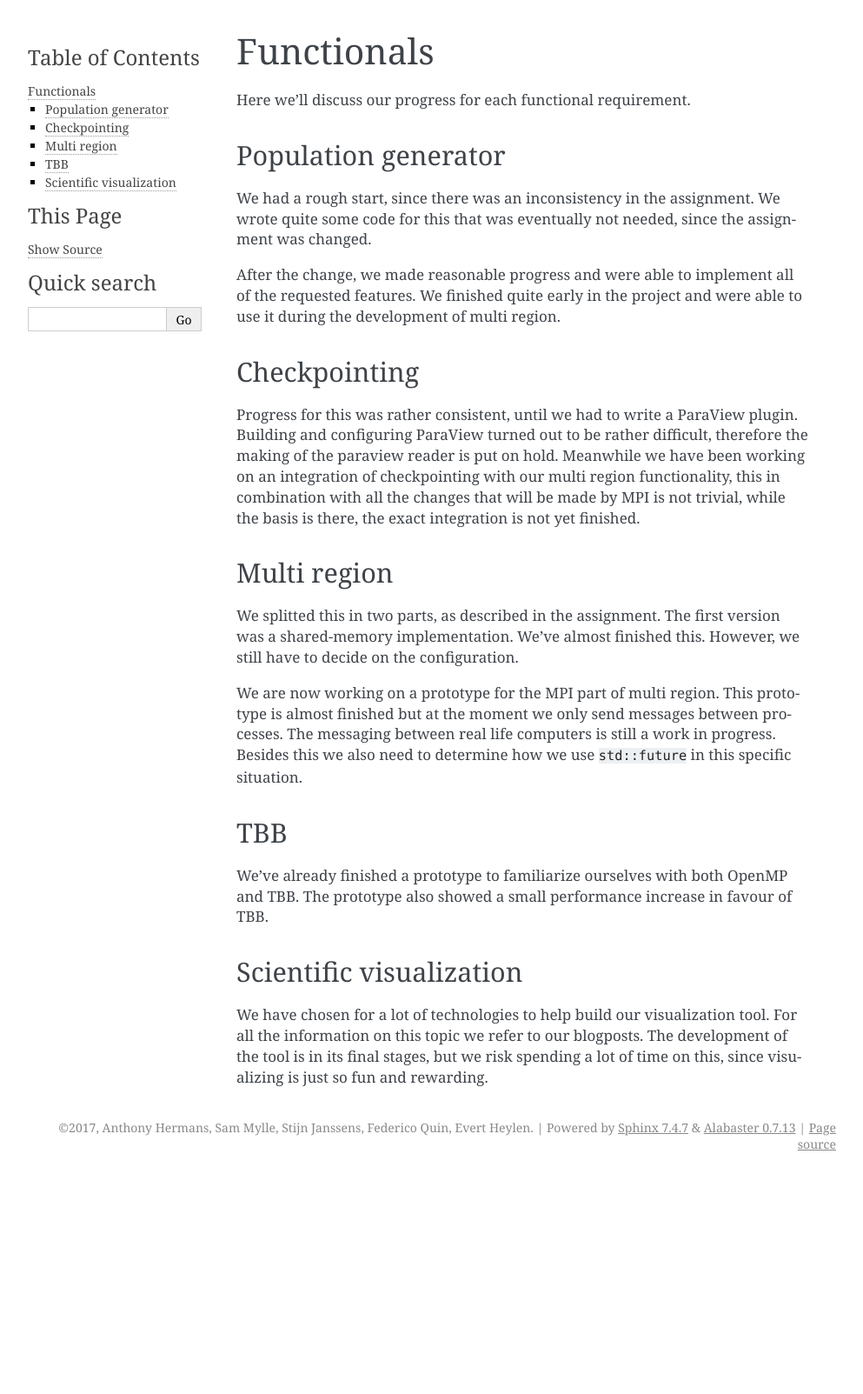
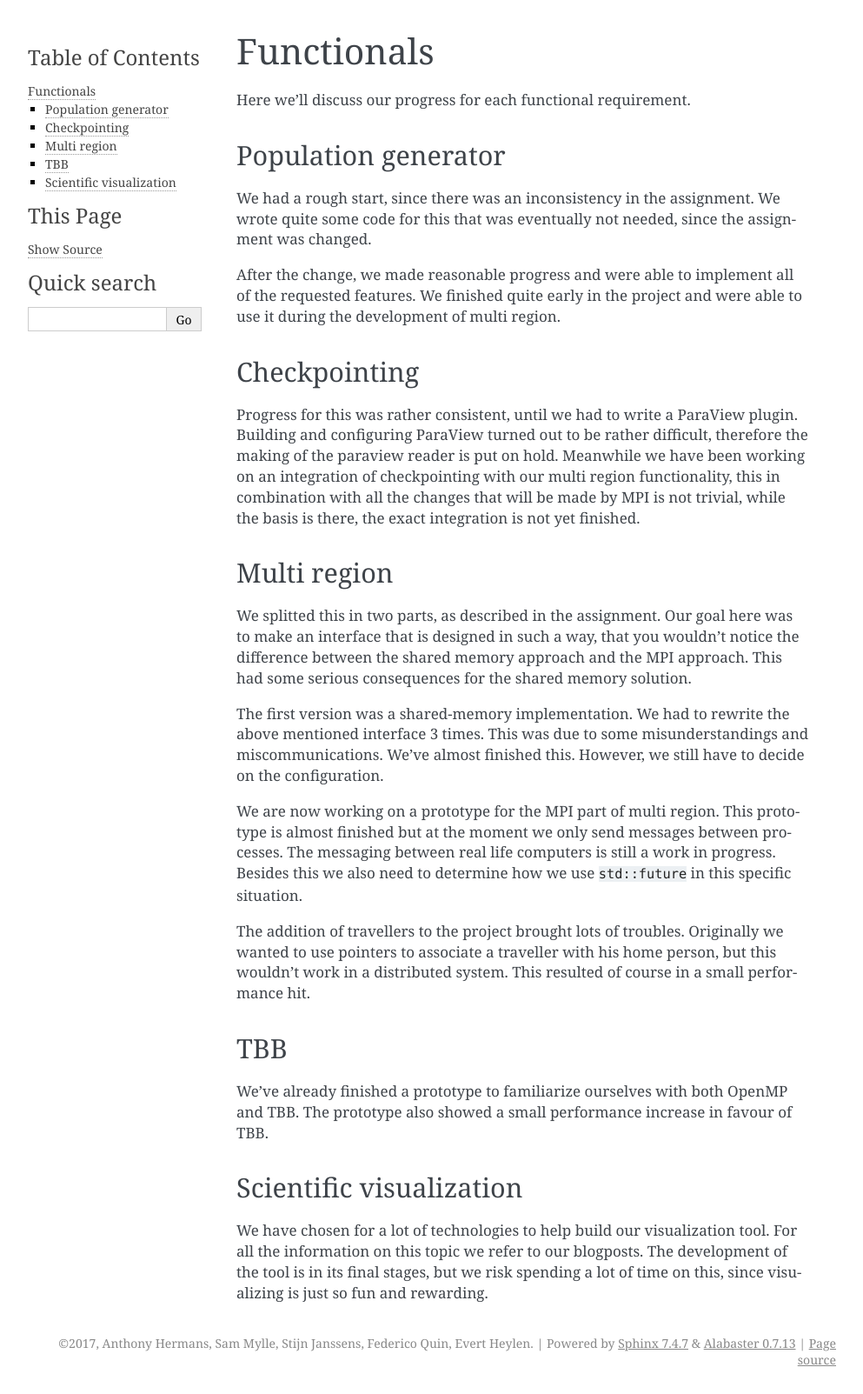
Before and after one commit to Stride-Apollo/Stride-Report, a Sphinx documentation site: the page built from source/functionals.rst, in a window 1280 px wide. Shown: the whole page at 87% size, without its empty margins (148-1141 px from the left). Built offline with Sphinx 7.4.7, drawn with Linux system fonts in a browser that asks for light colours; before the commit the page ends 1355 px from its top, so only the background shows below that.

Commit message:
Added some words to MR

```diff
--- a/source/functionals.rst
+++ b/source/functionals.rst
@@ -21,12 +21,21 @@ Progress for this was rather consistent, until we had to write a ParaView plugin
 Multi region
 ------------
 
-We splitted this in two parts, as described in the assignment. The first version was a shared-memory implementation. We've almost finished this. However, we still have to decide on the configuration.
+We splitted this in two parts, as described in the assignment.
+Our goal here was to make an interface that is designed in such a way, that you wouldn't notice the difference between the shared memory approach and the MPI approach.
+This had some serious consequences for the shared memory solution.
+
+The first version was a shared-memory implementation.
+We had to rewrite the above mentioned interface 3 times. This was due to some misunderstandings and miscommunications.
+We've almost finished this. However, we still have to decide on the configuration.
 
 We are now working on a prototype for the MPI part of multi region.
 This prototype is almost finished but at the moment we only send messages between processes.
 The messaging between real life computers is still a work in progress.
 Besides this we also need to determine how we use :code:`std::future` in this specific situation.
+
+The addition of travellers to the project brought lots of troubles. Originally we wanted to use pointers to associate a traveller with his home person, but this wouldn't work in a distributed system.
+This resulted of course in a small performance hit.
 
 TBB
 ---
```
